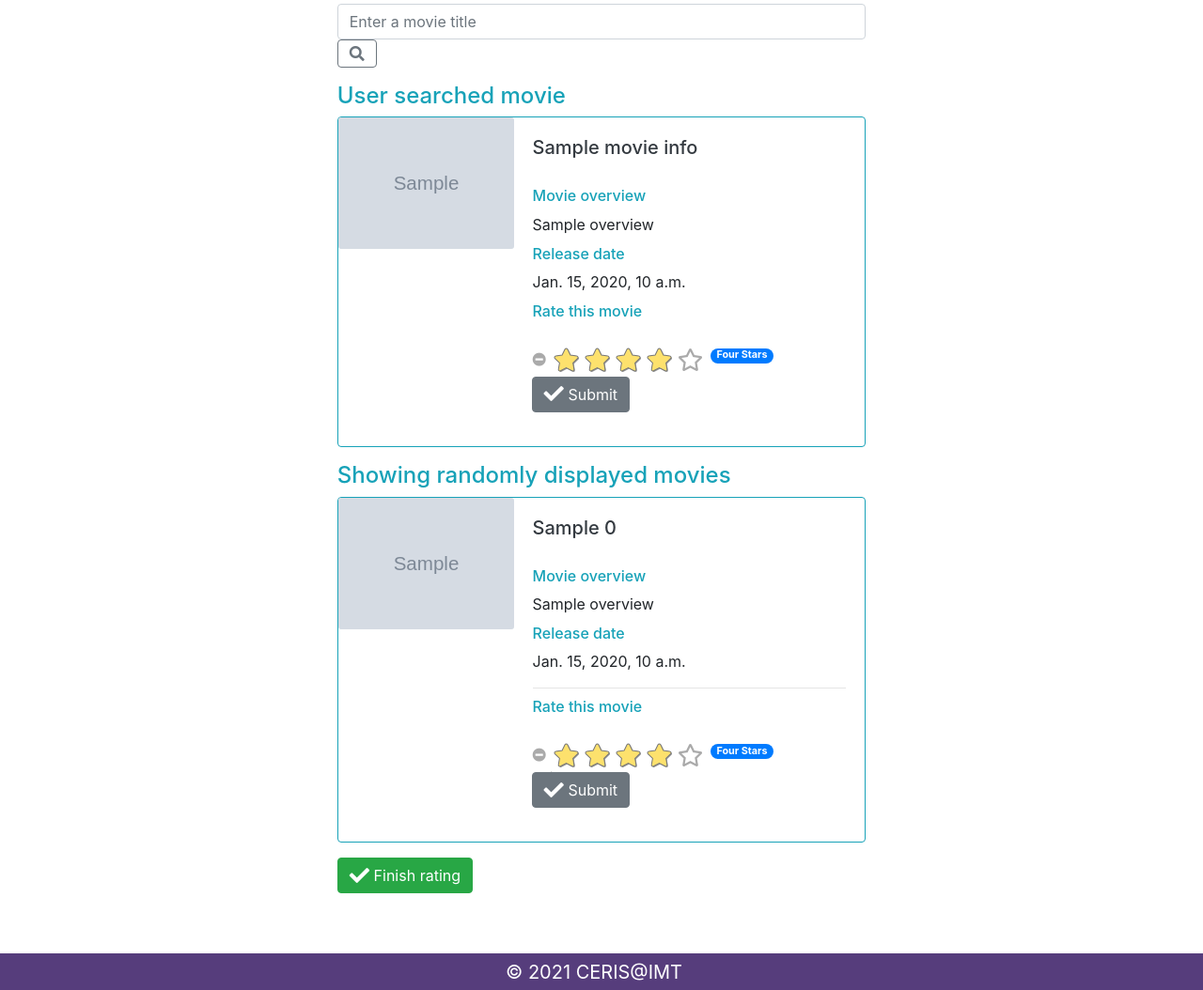
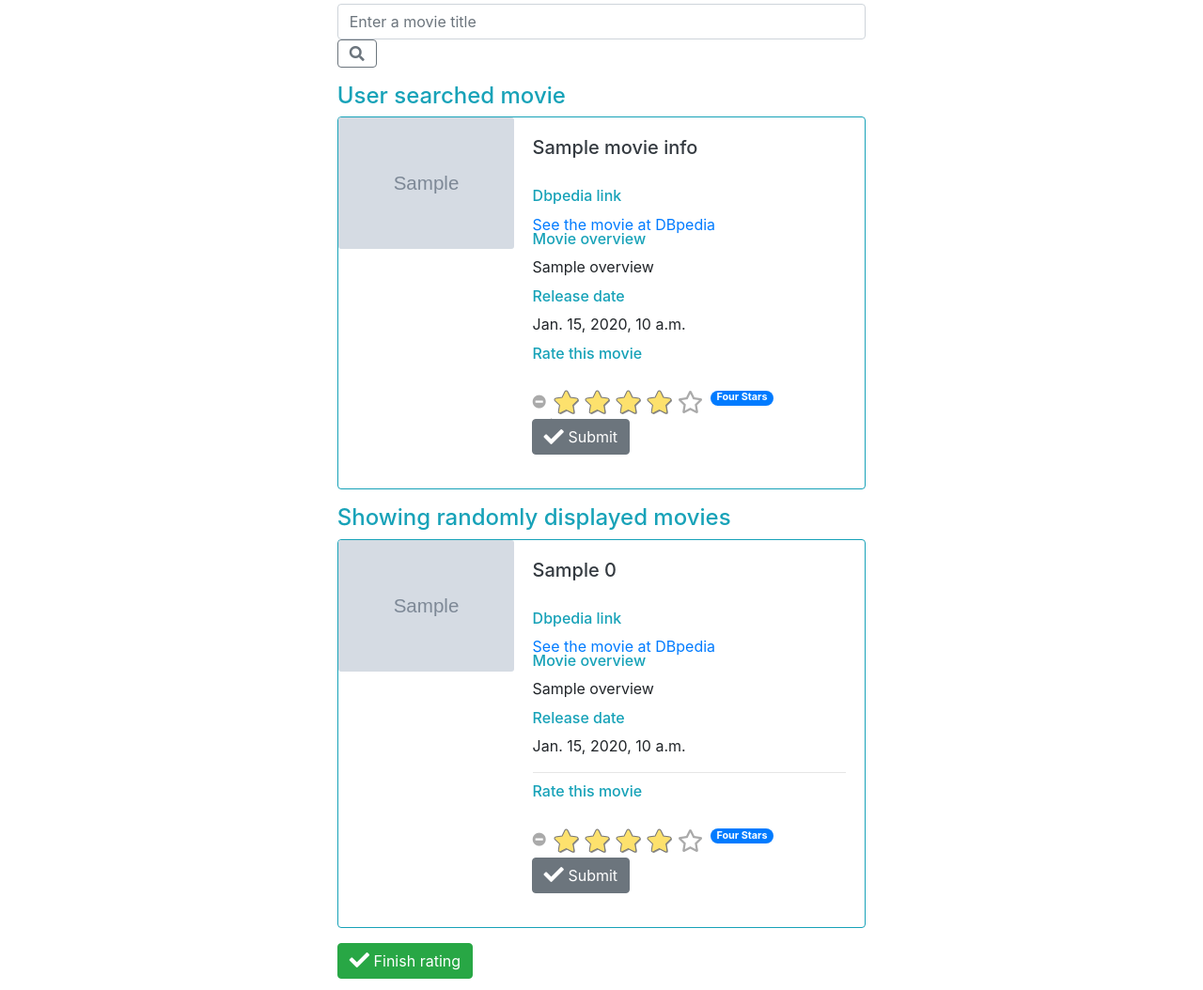
Before and after one commit to dy2zyx/web_app, a Django app: template recsys_demo/templates/recsys_demo/movie_rec.html in a window 1280 px wide. Shown: the part 166-1220 px from the top of the page at 94% size. Run offline with Django 3.2, Linux system fonts and the light colour scheme; the template is opened without the code that fills it: most values are stand-ins (such as "Sample title", 1, 10 or a date in 2020); grey boxes marked "Sample" are stand-in pictures; parts of the project's set-up code (start-up, migrations or seed data) failed here and were passed over; some libraries are stand-ins or nearby versions.

Commit message:
Add Dbpedia URI for testing

```diff
--- a/recsys_demo/methods.py
+++ b/recsys_demo/methods.py
@@ -83,6 +83,8 @@ def parse_movie_metadata():
             movie['release_date'] = release_date
             movie['poster_path'] = poster_path
             movie['overview'] = overview
+            # add movie uri
+            movie['dbpedia_uri'] = iid_uri_dict[id]
             movies[id] = movie
 
             line = movie_data.readline()
--- a/recsys_demo/templates/recsys_demo/explanation.html
+++ b/recsys_demo/templates/recsys_demo/explanation.html
@@ -22,6 +22,8 @@
           <div class="card-body">
             <h5 class="card-title text-dark">{{  i_data.0.title }}</h5>
               <br>
+                  <h6 class="card-subtitle mb-2 text-info">Dbpedia link</h6>
+                  <a href="{{  i_data.0.dbpedia_uri  }}" class="card-text" target="_blank"> See the movie at DBpedia</a>
 <!--              <h6 class="card-subtitle mb-2 text-info">Movie overview</h6>-->
 <!--              <p class="card-text">{{  i_data.0.overview  }} </p>-->
               <h6 class="card-subtitle mb-2 text-info">Release date</h6>
--- a/recsys_demo/templates/recsys_demo/movie_rec.html
+++ b/recsys_demo/templates/recsys_demo/movie_rec.html
@@ -47,6 +47,8 @@
           <div class="card-body">
             <h5 class="card-title text-dark">{{  movie_info.title }}</h5>
               <br>
+              <h6 class="card-subtitle mb-2 text-info">Dbpedia link</h6>
+              <a href="{{  movie_info.dbpedia_uri  }}" class="card-text" target="_blank"> See the movie at DBpedia</a>
               <h6 class="card-subtitle mb-2 text-info">Movie overview</h6>
               <p class="card-text">{{  movie_info.overview  }} </p>
               <h6 class="card-subtitle mb-2 text-info">Release date</h6>
@@ -83,6 +85,8 @@
               <div class="card-body">
                 <h5 class="card-title text-dark">{{  i_data.0.title }}</h5>
                   <br>
+                  <h6 class="card-subtitle mb-2 text-info">Dbpedia link</h6>
+                  <a href="{{  i_data.0.dbpedia_uri  }}" class="card-text" target="_blank"> See the movie at DBpedia</a>
                   <h6 class="card-subtitle mb-2 text-info">Movie overview</h6>
                   <p class="card-text">{{  i_data.0.overview  }} </p>
                   <h6 class="card-subtitle mb-2 text-info">Release date</h6>
--- a/recsys_demo/templates/recsys_demo/recommendation.html
+++ b/recsys_demo/templates/recsys_demo/recommendation.html
@@ -22,6 +22,8 @@
           <div class="card-body">
             <h5 class="card-title text-dark">{{  i_data.title }}</h5>
               <br>
+              <h6 class="card-subtitle mb-2 text-info">Dbpedia link</h6>
+              <a href="{{  i_data.dbpedia_uri  }}" class="card-text" target="_blank"> See the movie at DBpedia</a>
 <!--              <h6 class="card-subtitle mb-2 text-info">Movie overview</h6>-->
 <!--              <p class="card-text">{{  i_data.overview  }} </p>-->
               <h6 class="card-subtitle mb-2 text-info">Release date</h6>
--- a/recsys_demo/views.py
+++ b/recsys_demo/views.py
@@ -5,7 +5,7 @@ from django.shortcuts import render
 from django.http import HttpResponse, HttpResponseRedirect
 from django.views import generic
 from django.views import View
-from .methods import parse_movie_metadata, movies, init, cbf_recommender, svd_recommender, hybride_recommender, basic_exp_generator, broader_exp_generator, pem_cem_exp_generator
+from .methods import parse_movie_metadata, movies, iid_uri_dict, init, cbf_recommender, svd_recommender, hybride_recommender, basic_exp_generator, broader_exp_generator, pem_cem_exp_generator
 from .forms import MovieTitleForm
 from collections import defaultdict
 from django.views.generic import CreateView
```
Also changed, not shown: db.sqlite3.
